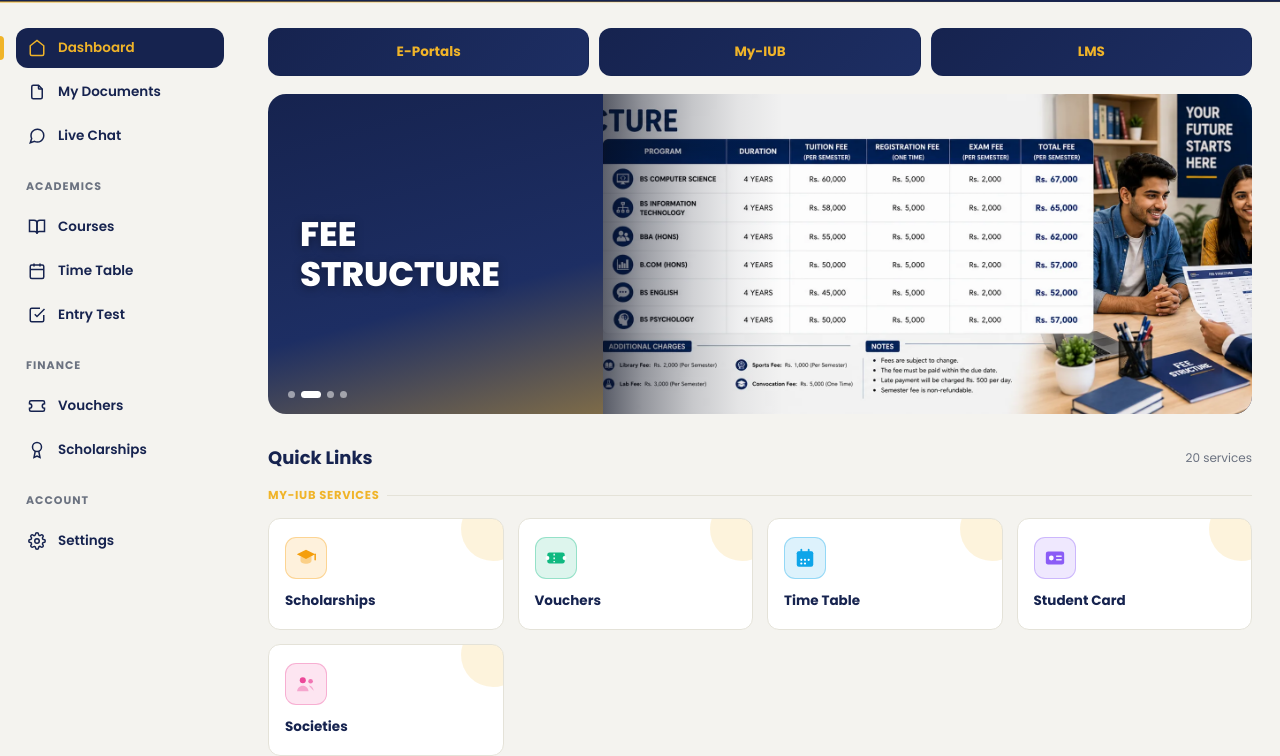
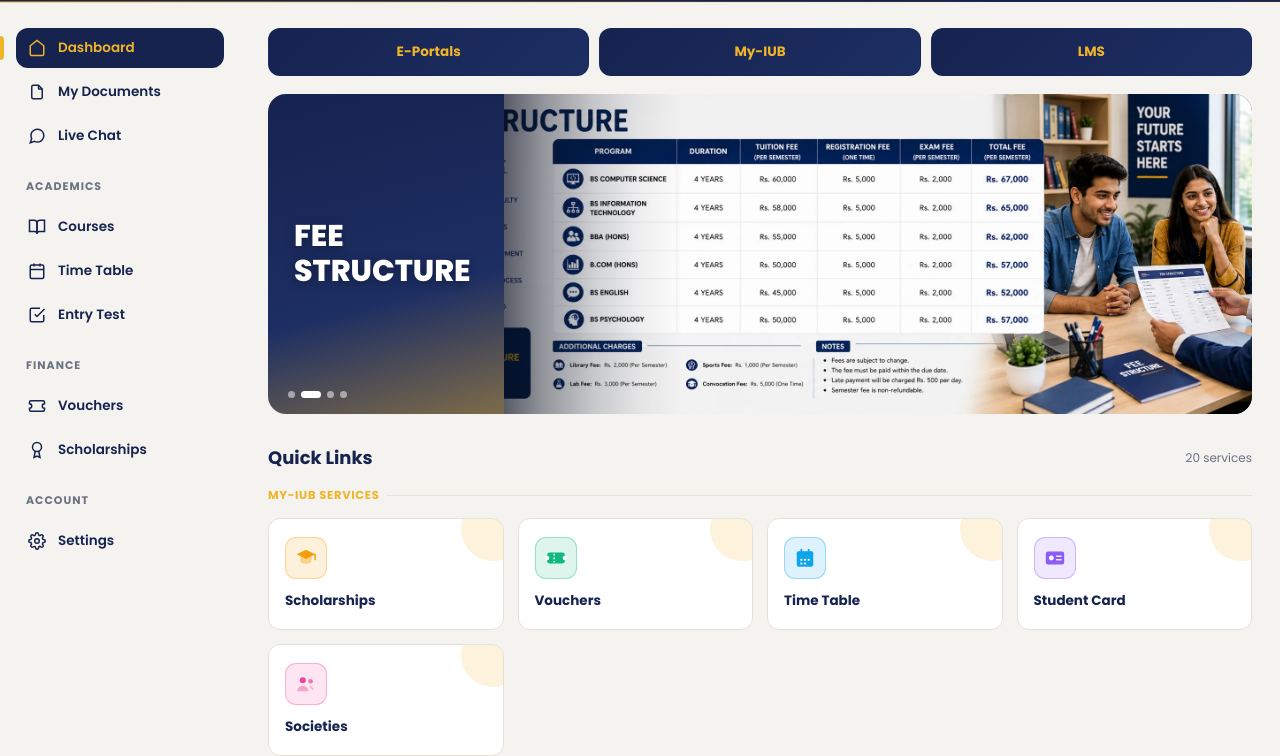
Before and after one commit to khizari/iubportls, a plain HTML site: page index.html in a window 1280 px wide. Shown: the part 66-822 px from the top of the page. Drawn offline with Linux system fonts and the light colour scheme.

Commit message:
Update styles.css

```diff
--- a/styles.css
+++ b/styles.css
@@ -206,16 +206,16 @@
     align-items:stretch;
   }
   .banner-text{
-    width: 34%;
+    width: 24%;
     flex-shrink:0;
     display:flex; align-items:center;
-    padding: 0 32px;
+    padding: 0 26px;
     position:relative;
     z-index:2;
     background: linear-gradient(165deg, var(--navy) 0%, var(--navy-2) 62%, var(--gold) 145%);
   }
   .banner h2{
-    color:#fff; font-size: 34px; font-weight:800; line-height:1.18;
+    color:#fff; font-size: 30px; font-weight:800; line-height:1.18;
     text-shadow: 0 2px 10px rgba(0,0,0,0.35);
     position:relative; z-index:1;
   }
@@ -695,8 +695,8 @@
     .nav-search{ margin: 0 16px; }
     .quick-grid{ grid-template-columns: repeat(2,1fr); }
     .banner{ height: 260px; }
-    .banner-text{ padding: 0 24px; width:36%; }
-    .banner h2{ font-size: 28px; }
+    .banner-text{ padding: 0 20px; width:28%; }
+    .banner h2{ font-size: 25px; }
   }
 
   /* Mobile */
```
